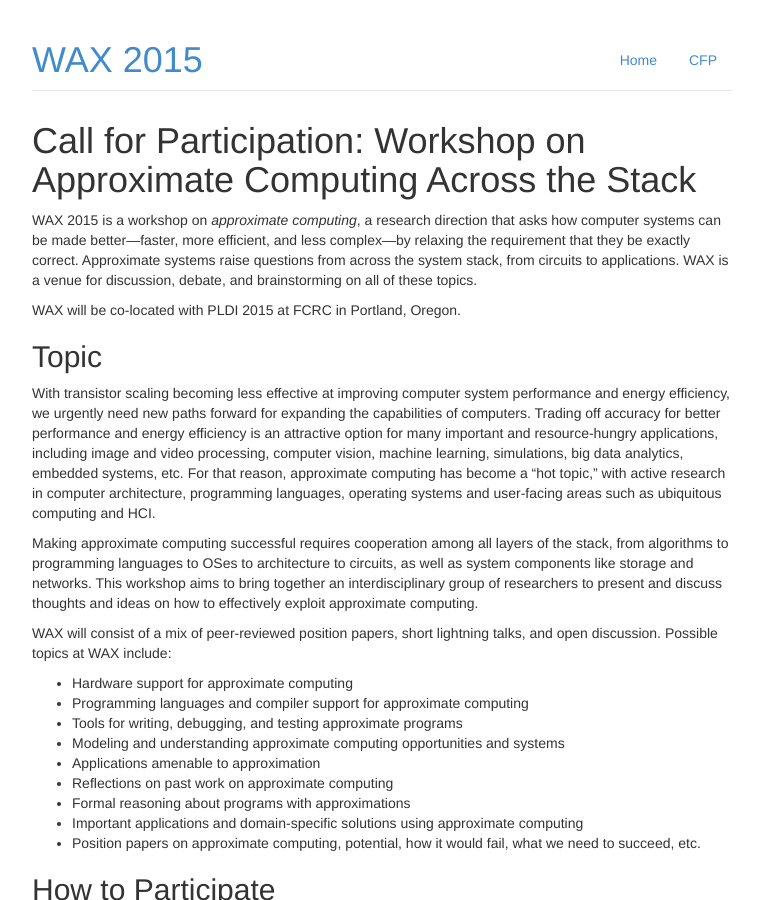
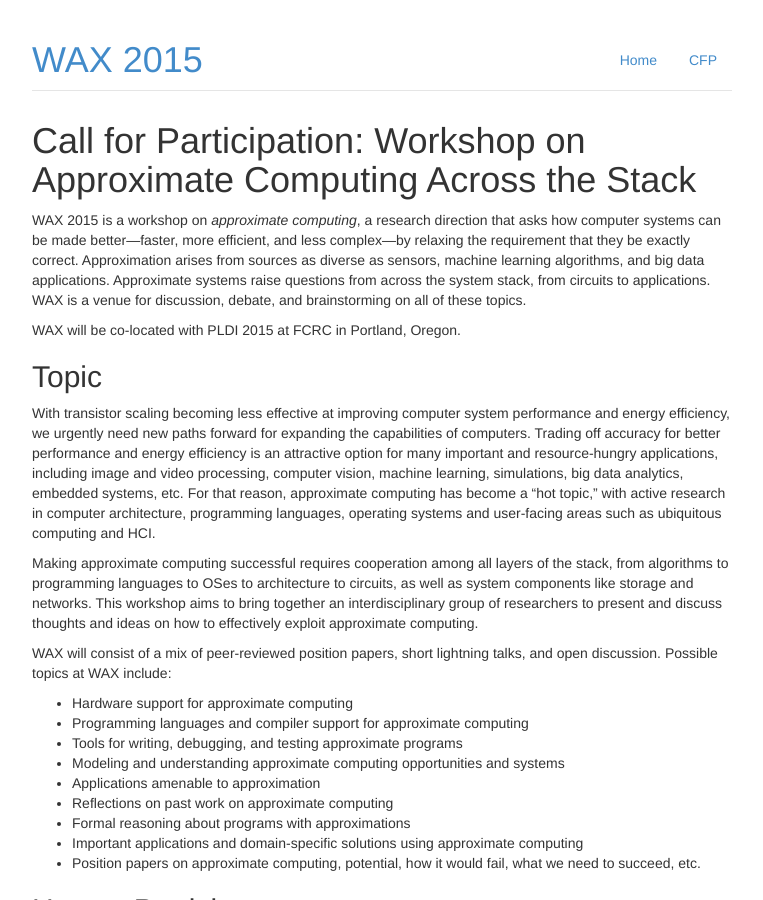
Before and after one commit to uwsampa/sampa-public, a Jekyll site: the page built from wax2015/cfp.md, in a window 1280 px wide and 900 px high. Shown: the whole window, without its empty margins (258-1021 px from the left). Built offline with Jekyll 4.4.1, drawn with Linux system fonts in a browser that asks for light colours; Markdown is read by kramdown in place of the engine named in the settings.

Commit message:
Slight CFP summary expansion

```diff
--- a/wax2015/cfp.md
+++ b/wax2015/cfp.md
@@ -5,7 +5,7 @@ notitle: true
 ---
 # Call for Participation: Workshop on Approximate Computing Across the Stack
 
-WAX 2015 is a workshop on *approximate computing*, a research direction that asks how computer systems can be made better—faster, more efficient, and less complex—by relaxing the requirement that they be exactly correct. Approximate systems raise questions from across the system stack, from circuits to applications. WAX is a venue for discussion, debate, and brainstorming on all of these topics.
+WAX 2015 is a workshop on *approximate computing*, a research direction that asks how computer systems can be made better—faster, more efficient, and less complex—by relaxing the requirement that they be exactly correct. Approximation arises from sources as diverse as sensors, machine learning algorithms, and big data applications. Approximate systems raise questions from across the system stack, from circuits to applications. WAX is a venue for discussion, debate, and brainstorming on all of these topics.
 
 WAX will be co-located with PLDI 2015 at FCRC in Portland, Oregon.
 
```
